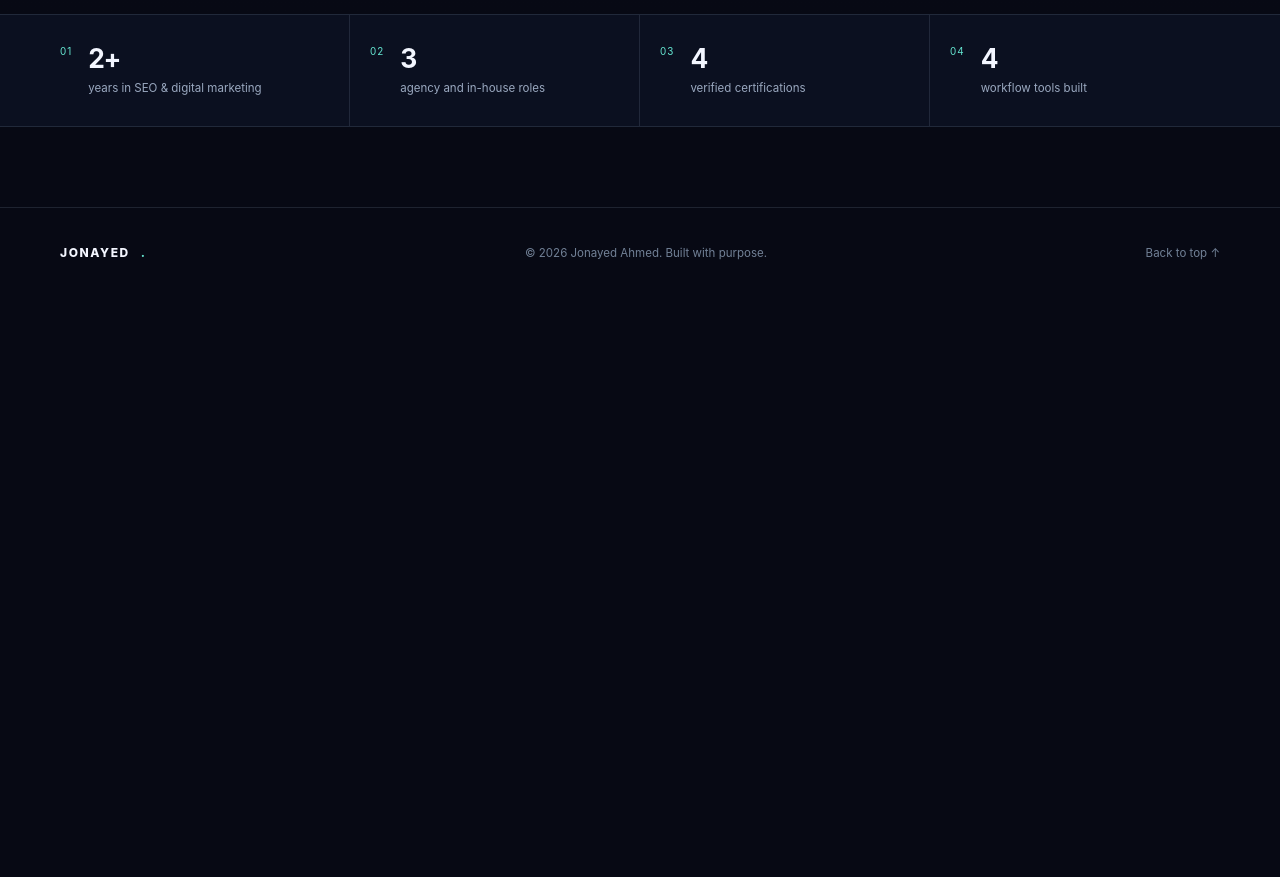
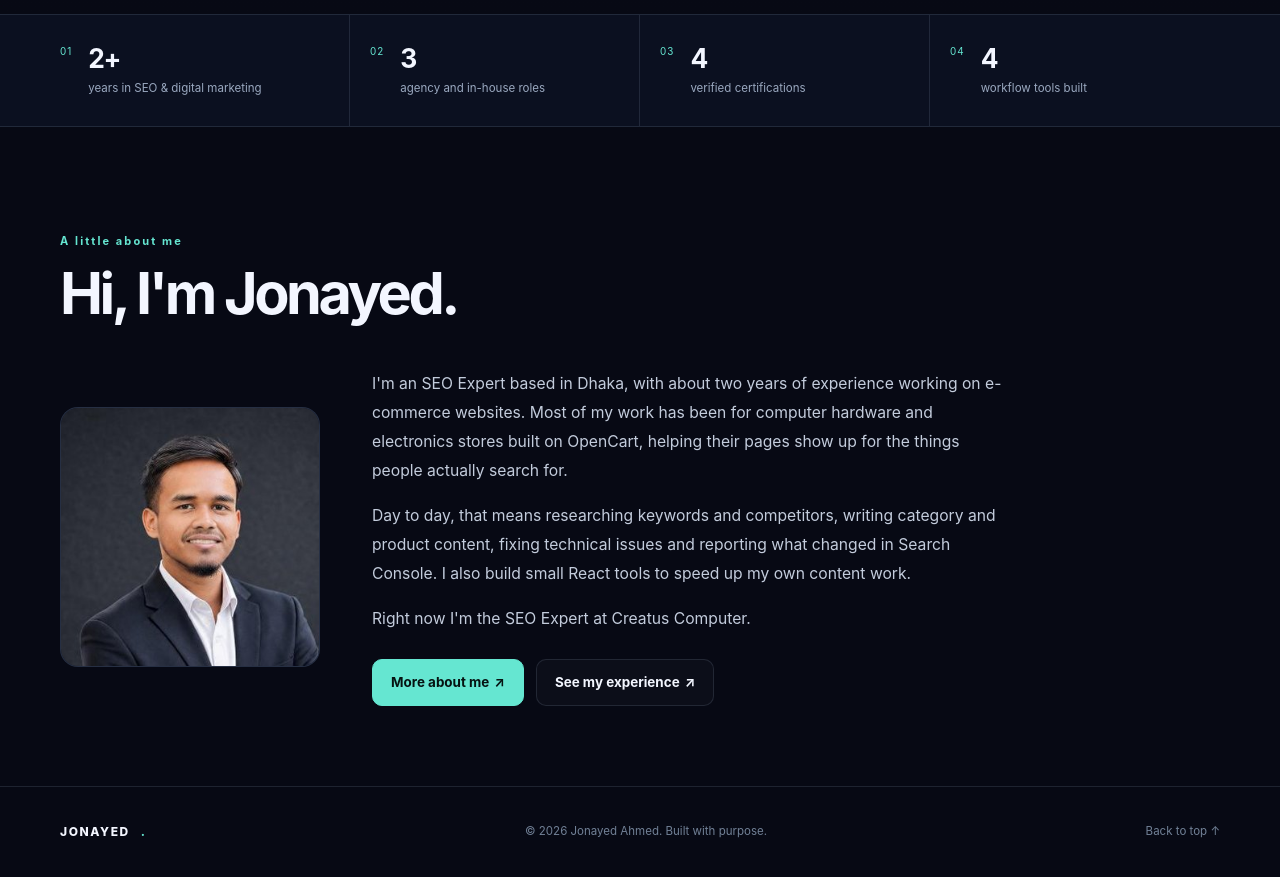
Before and after one commit to jonyedahmed/portfolio, a React (Vite) app: page / in a window 1280 px wide. Shown: the part 840-1717 px from the top of the page. Before the commit the page ends 1138 px from the top, so only its background shows below. Built offline with nearby package versions, Linux system fonts and the light colour scheme.

Commit message:
Add files via upload

```diff
--- a/src/App.jsx
+++ b/src/App.jsx
@@ -139,6 +139,21 @@ function Home() {
           ))}
         </div>
       </section>
+
+      <Section id="about-me" kicker="A little about me" title="Hi, I'm Jonayed.">
+        <div className="home-about">
+          <img className="home-about-photo" src={PHOTO} alt="Jonayed Ahmed, SEO Expert in Dhaka" width="260" height="260" loading="lazy" />
+          <div className="home-about-text">
+            <p>I'm an SEO Expert based in Dhaka, with about two years of experience working on e-commerce websites. Most of my work has been for computer hardware and electronics stores built on OpenCart, helping their pages show up for the things people actually search for.</p>
+            <p>Day to day, that means researching keywords and competitors, writing category and product content, fixing technical issues and reporting what changed in Search Console. I also build small React tools to speed up my own content work.</p>
+            <p>Right now I'm the SEO Expert at Creatus Computer.</p>
+            <div className="home-about-links">
+              <Link className="button button-primary" to="/about">More about me <Arrow /></Link>
+              <Link className="button button-quiet" to="/experience">See my experience <Arrow /></Link>
+            </div>
+          </div>
+        </div>
+      </Section>
     </>
   );
 }
--- a/src/styles.css
+++ b/src/styles.css
@@ -27,6 +27,14 @@ a { color: inherit; }
 .main-nav .nav-contact.active { border-color: rgba(101,230,209,.55); color: var(--accent); }
 .section-heading h1 { margin: 0; font-size: clamp(2.2rem,4.5vw,3.65rem); line-height: 1.1; letter-spacing: -.06em; font-weight: 750; }
 .contact-panel h1 { font-size: clamp(2.5rem,5vw,4.5rem); line-height: 1.08; letter-spacing: -.06em; }
+.home-about { display: grid; grid-template-columns: 260px 1fr; gap: 52px; align-items: center; }
+.home-about-photo { display: block; width: 100%; aspect-ratio: 1; object-fit: cover; border: 1px solid var(--line); border-radius: var(--radius); background: var(--panel); }
+.home-about-text p { max-width: 640px; margin: 0 0 16px; color: #c3ccdc; font-size: .98rem; line-height: 1.85; }
+.home-about-links { display: flex; flex-wrap: wrap; gap: 12px; margin-top: 26px; }
+@media (max-width: 680px) {
+  .home-about { grid-template-columns: 1fr; gap: 24px; }
+  .home-about-photo { width: 170px; }
+}
 .cert-title { margin: 0; font-size: 1.2rem; line-height: 1.3; letter-spacing: -.02em; }
 .main-nav { display: flex; align-items: center; gap: 30px; }
 .main-nav a { color: var(--muted); font-size: .83rem; text-decoration: none; transition: color .2s; }
```
